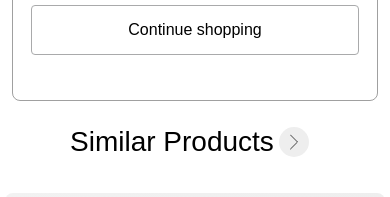
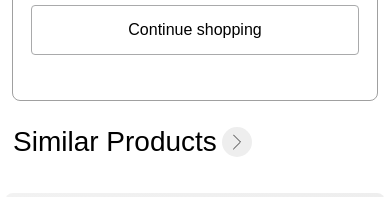
Before and after one commit to Chikadibia24/HNG11-StageTwoTask, a React (Vite) app: page /cart in a window 390 px wide. Shown: the part 960-1157 px from the top of the page. Built offline with nearby package versions, Linux system fonts and the light colour scheme.

Commit message:
Fix minor display bug

```diff
--- a/src/pages/cartOne.jsx
+++ b/src/pages/cartOne.jsx
@@ -144,7 +144,7 @@ const CartOne = () => {
         <div className="flex flex-col items-center gap-[20px]">
           <Cart />
           <div className="flex items-center gap-[5px] self-start">
-            <h1 className="pl-[70px] text-[28px]">Similar Products</h1>
+            <h1 className="pl-[13px] lg:pl-[70px] text-[28px]">Similar Products</h1>
             <div className="flex items-center justify-center bg-[#EEE] w-[30px] h-[30px] rounded-full">
               <img src={arrowRight} alt="" className="hover:cursor-pointer" />
             </div>
```
